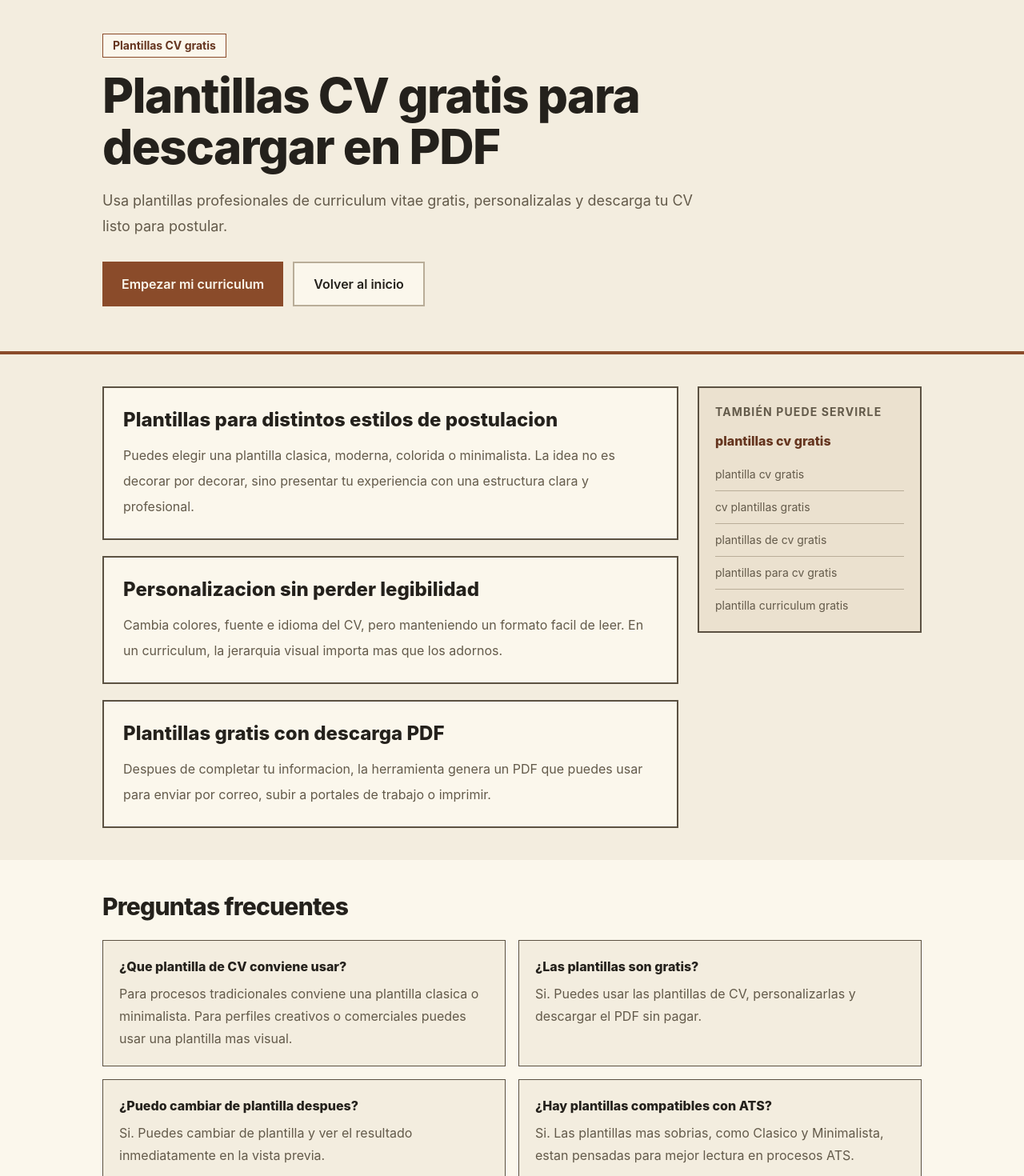
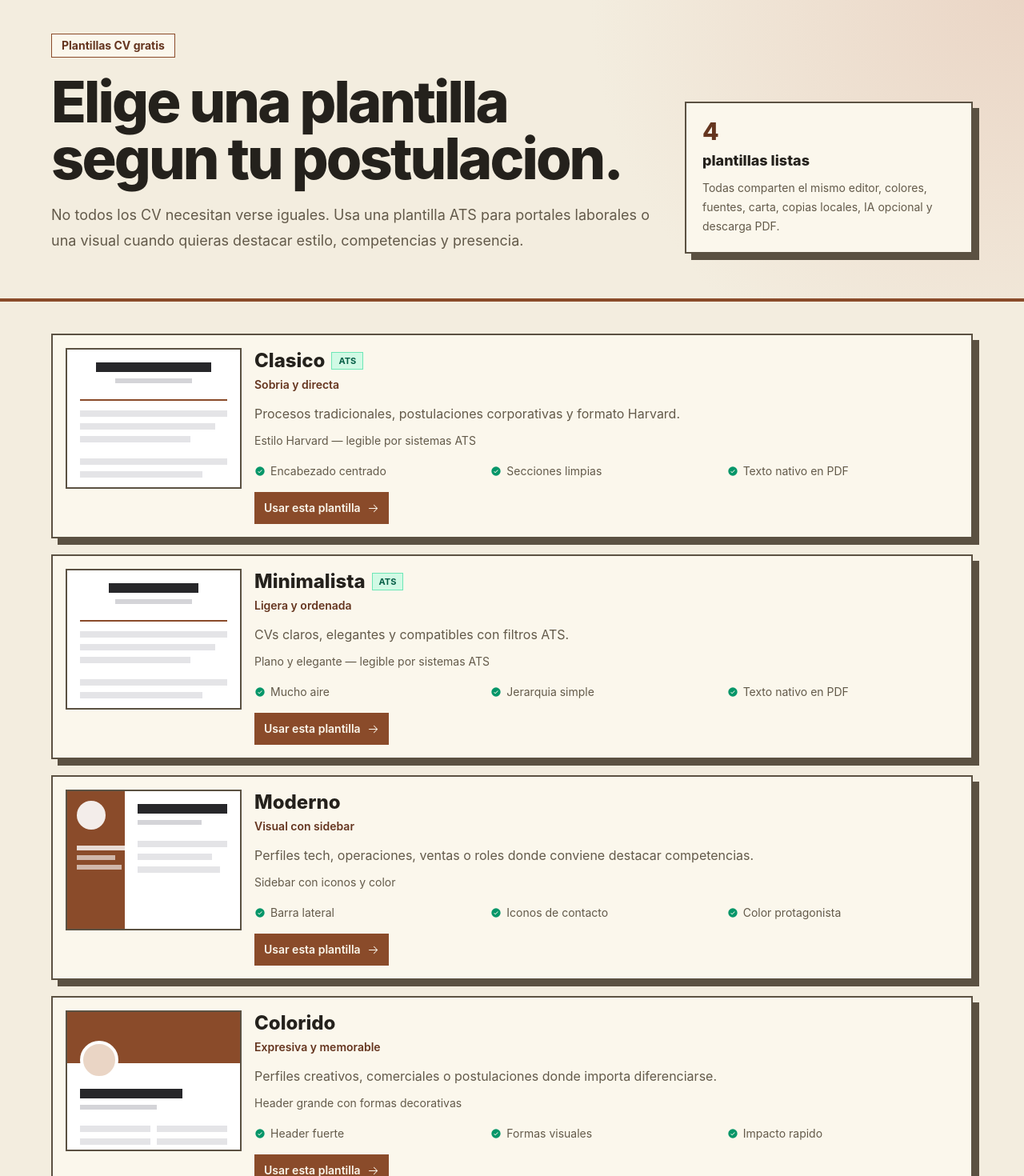
Before and after one commit to BrunoAlpezdev/curriculum-gratis-release, a Next.js app: page /plantillas-cv-gratis in a window 1280 px wide. Shown: the part 80-1550 px from the top of the page at 80% size. Built offline with nearby package versions, Linux system fonts and the light colour scheme.

Commit message:
Improve templates page

```diff
--- a/src/app/page.tsx
+++ b/src/app/page.tsx
@@ -16,6 +16,7 @@ import { MarketingValueCard } from "@/components/molecules/MarketingValueCard"
 import { SiteFooter } from "@/components/molecules/SiteFooter"
 import { SiteHeader } from "@/components/molecules/SiteHeader"
 import { cn } from "@/components/ui/cn"
+import { AplicarPlantillaUrl } from "@/editor/AplicarPlantillaUrl"
 import { Editor } from "@/editor/Editor"
 
 const JSON_LD = {
@@ -359,6 +360,7 @@ export default function Home() {
           </Surface>
 
           <section id="editor" className="scroll-mt-0" aria-label="Editor de curriculum vitae gratis">
+            <AplicarPlantillaUrl />
             <Editor />
           </section>
         </Surface>
--- a/src/app/plantillas-cv-gratis/page.tsx
+++ b/src/app/plantillas-cv-gratis/page.tsx
@@ -1,5 +1,15 @@
 import type { Metadata } from "next"
-import { SeoPage, type SeoPageContent } from "@/app/seo-pages"
+import Link from "next/link"
+import { ArrowRightIcon } from "@phosphor-icons/react/dist/ssr"
+import { Badge } from "@/components/atoms/Badge"
+import { buttonVariants } from "@/components/atoms/Button"
+import { Surface } from "@/components/atoms/Surface"
+import { Text } from "@/components/atoms/Text"
+import { SiteFooter } from "@/components/molecules/SiteFooter"
+import { SiteHeader } from "@/components/molecules/SiteHeader"
+import { TemplateOptionCard } from "@/components/molecules/TemplateOptionCard"
+import { cn } from "@/components/ui/cn"
+import { PLANTILLAS } from "@/lib/constantes"
 
 export const metadata: Metadata = {
   title: "Plantillas CV Gratis | Formatos Profesionales en PDF",
@@ -8,53 +18,115 @@ export const metadata: Metadata = {
   alternates: { canonical: "/plantillas-cv-gratis" },
 }
 
-const content: SeoPageContent = {
-  eyebrow: "Plantillas CV gratis",
-  title: "Plantillas CV gratis para descargar en PDF",
-  description:
-    "Usa plantillas profesionales de curriculum vitae gratis, personalizalas y descarga tu CV listo para postular.",
-  primaryKeyword: "plantillas cv gratis",
-  relatedKeywords: [
-    "plantilla cv gratis",
-    "cv plantillas gratis",
-    "plantillas de cv gratis",
-    "plantillas para cv gratis",
-    "plantilla curriculum gratis",
-  ],
-  sections: [
+const FAQ_JSON_LD = {
+  "@context": "https://schema.org",
+  "@type": "FAQPage",
+  mainEntity: [
     {
-      title: "Plantillas para distintos estilos de postulacion",
-      body: "Puedes elegir una plantilla clasica, moderna, colorida o minimalista. La idea no es decorar por decorar, sino presentar tu experiencia con una estructura clara y profesional.",
+      "@type": "Question",
+      name: "¿Que plantilla de CV conviene usar?",
+      acceptedAnswer: {
+        "@type": "Answer",
+        text: "Para procesos tradicionales conviene una plantilla clasica o minimalista. Para perfiles creativos, comerciales o roles donde conviene destacar competencias, puedes usar una plantilla mas visual.",
+      },
     },
     {
-      title: "Personalizacion sin perder legibilidad",
-      body: "Cambia colores, fuente e idioma del CV, pero manteniendo un formato facil de leer. En un curriculum, la jerarquia visual importa mas que los adornos.",
+      "@type": "Question",
+      name: "¿Las plantillas son gratis?",
+      acceptedAnswer: {
+        "@type": "Answer",
+        text: "Si. Puedes usar las plantillas de CV, personalizarlas y descargar el PDF sin pagar.",
+      },
     },
     {
-      title: "Plantillas gratis con descarga PDF",
-      body: "Despues de completar tu informacion, la herramienta genera un PDF que puedes usar para enviar por correo, subir a portales de trabajo o imprimir.",
-    },
-  ],
-  faq: [
-    {
-      question: "¿Que plantilla de CV conviene usar?",
-      answer: "Para procesos tradicionales conviene una plantilla clasica o minimalista. Para perfiles creativos o comerciales puedes usar una plantilla mas visual.",
+      "@type": "Question",
+      name: "¿Puedo cambiar de plantilla despues?",
+      acceptedAnswer: {
+        "@type": "Answer",
+        text: "Si. Puedes cambiar de plantilla y ver el resultado inmediatamente en la vista previa.",
+      },
     },
     {
-      question: "¿Las plantillas son gratis?",
-      answer: "Si. Puedes usar las plantillas de CV, personalizarlas y descargar el PDF sin pagar.",
-    },
-    {
-      question: "¿Puedo cambiar de plantilla despues?",
-      answer: "Si. Puedes cambiar de plantilla y ver el resultado inmediatamente en la vista previa.",
-    },
-    {
-      question: "¿Hay plantillas compatibles con ATS?",
-      answer: "Si. Las plantillas mas sobrias, como Clasico y Minimalista, estan pensadas para mejor lectura en procesos ATS.",
+      "@type": "Question",
+      name: "¿Hay plantillas compatibles con ATS?",
+      acceptedAnswer: {
+        "@type": "Answer",
+        text: "Si. Las plantillas Clasico y Minimalista estan pensadas para mejor lectura en procesos ATS.",
+      },
     },
   ],
 }
 
 export default function PlantillasCvGratisPage() {
-  return <SeoPage content={content} />
+  return (
+    <Surface variant="page" className="min-h-screen">
+      <script
+        type="application/ld+json"
+        dangerouslySetInnerHTML={{ __html: JSON.stringify(FAQ_JSON_LD) }}
+      />
+      <SiteHeader />
+      <Surface as="main" variant="page">
+        <Surface as="section" variant="hero" className="px-4 py-10 md:px-6 md:py-14">
+          <div className="mx-auto max-w-6xl">
+            <Badge variant="accent" size="md" className="mb-5">
+              Plantillas CV gratis
+            </Badge>
+            <div className="grid gap-6 lg:grid-cols-[1fr_360px] lg:items-end">
+              <div>
+                <Text as="h1" variant="heroDisplay" className="max-w-4xl">
+                  Elige una plantilla segun tu postulacion.
+                </Text>
+                <Text variant="bodyLarge" className="mt-5 max-w-3xl">
+                  No todos los CV necesitan verse iguales. Usa una plantilla ATS para portales laborales o una visual cuando quieras destacar estilo, competencias y presencia.
+                </Text>
+              </div>
+              <Surface variant="heroCard" className="p-5">
+                <Text as="p" variant="metric">
+                  4
+                </Text>
+                <Text as="h2" variant="strong" className="mt-2 text-lg font-extrabold">
+                  plantillas listas
+                </Text>
+                <Text variant="small" className="mt-2 leading-6">
+                  Todas comparten el mismo editor, colores, fuentes, carta, copias locales, IA opcional y descarga PDF.
+                </Text>
+              </Surface>
+            </div>
+          </div>
+        </Surface>
+
+        <section className="px-4 py-10 md:px-6" aria-label="Selector de plantillas CV">
+          <div className="mx-auto flex max-w-6xl flex-col gap-5">
+            {PLANTILLAS.map((plantilla) => (
+              <TemplateOptionCard
+                key={plantilla.valor}
+                id={plantilla.valor}
+                nombre={plantilla.etiqueta}
+                descripcion={plantilla.descripcion}
+                ats={plantilla.ats}
+              />
+            ))}
+          </div>
+        </section>
+
+        <Surface as="section" variant="strip" className="px-4 py-10 md:px-6">
+          <div className="mx-auto grid max-w-6xl gap-5 md:grid-cols-[1fr_auto] md:items-center">
+            <div>
+              <Text as="h2" variant="sectionTitle" className="md:text-3xl">
+                ¿No sabes cual elegir?
+              </Text>
+              <Text className="mt-3 max-w-2xl">
+                Si postulas por portales masivos, parte con Clasico o Minimalista. Si enviaras el CV directo a una persona, Moderno o Colorido pueden ayudarte a diferenciarte.
+              </Text>
+            </div>
+            <Link href="/#editor" className={cn(buttonVariants({ variant: "secondary", size: "lg" }), "min-h-14 border-2") }>
+              Empezar sin elegir
+              <ArrowRightIcon size={16} />
+            </Link>
+          </div>
+        </Surface>
+      </Surface>
+      <SiteFooter />
+    </Surface>
+  )
 }
--- /dev/null
+++ b/src/components/molecules/TemplateOptionCard.tsx
@@ -0,0 +1,156 @@
+import Link from "next/link"
+import { ArrowRightIcon, CheckCircleIcon } from "@phosphor-icons/react/dist/ssr"
+import { Badge } from "@/components/atoms/Badge"
+import { buttonVariants } from "@/components/atoms/Button"
+import { Surface } from "@/components/atoms/Surface"
+import { Text } from "@/components/atoms/Text"
+import { cn } from "@/components/ui/cn"
+import type { PlantillaId } from "@/types"
+
+const TEMPLATE_DETAILS: Record<
+  PlantillaId,
+  {
+    uso: string
+    tono: string
+    lineas: string[]
+    preview: "classic" | "minimal" | "modern" | "color"
+  }
+> = {
+  clasico: {
+    uso: "Procesos tradicionales, postulaciones corporativas y formato Harvard.",
+    tono: "Sobria y directa",
+    lineas: ["Encabezado centrado", "Secciones limpias", "Texto nativo en PDF"],
+    preview: "classic",
+  },
+  minimalista: {
+    uso: "CVs claros, elegantes y compatibles con filtros ATS.",
+    tono: "Ligera y ordenada",
+    lineas: ["Mucho aire", "Jerarquia simple", "Texto nativo en PDF"],
+    preview: "minimal",
+  },
+  moderno: {
+    uso: "Perfiles tech, operaciones, ventas o roles donde conviene destacar competencias.",
+    tono: "Visual con sidebar",
+    lineas: ["Barra lateral", "Iconos de contacto", "Color protagonista"],
+    preview: "modern",
+  },
+  colorido: {
+    uso: "Perfiles creativos, comerciales o postulaciones donde importa diferenciarse.",
+    tono: "Expresiva y memorable",
+    lineas: ["Header fuerte", "Formas visuales", "Impacto rapido"],
+    preview: "color",
+  },
+}
+
+function TemplatePreview({ variant }: { variant: "classic" | "minimal" | "modern" | "color" }) {
+  if (variant === "modern") {
+    return (
+      <div className="flex h-44 overflow-hidden border-2 border-border-strong bg-white">
+        <div className="w-1/3 bg-action-primary p-3">
+          <div className="h-9 w-9 rounded-full bg-white/90" />
+          <div className="mt-5 space-y-1.5">
+            <div className="h-1.5 w-16 bg-white/80" />
+            <div className="h-1.5 w-12 bg-white/60" />
+            <div className="h-1.5 w-14 bg-white/60" />
+          </div>
+        </div>
+        <div className="flex-1 p-4">
+          <div className="h-3 w-28 bg-zinc-800" />
+          <div className="mt-2 h-1.5 w-20 bg-zinc-300" />
+          <div className="mt-5 space-y-2">
+            <div className="h-2 w-full bg-zinc-200" />
+            <div className="h-2 w-10/12 bg-zinc-200" />
+            <div className="h-2 w-11/12 bg-zinc-200" />
+          </div>
+        </div>
+      </div>
+    )
+  }
+
+  if (variant === "color") {
+    return (
+      <div className="h-44 overflow-hidden border-2 border-border-strong bg-white p-4">
+        <div className="-mx-4 -mt-4 h-16 bg-action-primary" />
+        <div className="relative -mt-7 h-12 w-12 rounded-full border-4 border-white bg-action-soft" />
+        <div className="mt-3 h-3 w-32 bg-zinc-800" />
+        <div className="mt-2 h-1.5 w-24 bg-zinc-300" />
+        <div className="mt-5 grid grid-cols-2 gap-2">
+          <div className="h-2 bg-zinc-200" />
+          <div className="h-2 bg-zinc-200" />
+          <div className="h-2 bg-zinc-200" />
+          <div className="h-2 bg-zinc-200" />
+        </div>
+      </div>
+    )
+  }
+
+  return (
+    <div className="h-44 border-2 border-border-strong bg-white p-4">
+      <div className={cn("mx-auto h-3 bg-zinc-800", variant === "classic" ? "w-36" : "w-28")} />
+      <div className="mx-auto mt-2 h-1.5 w-24 bg-zinc-300" />
+      <div className="mt-5 border-t-2 border-action-primary pt-3" />
+      <div className="space-y-2">
+        <div className="h-2 w-full bg-zinc-200" />
+        <div className="h-2 w-11/12 bg-zinc-200" />
+        <div className="h-2 w-9/12 bg-zinc-200" />
+      </div>
+      <div className="mt-5 space-y-2">
+        <div className="h-2 w-full bg-zinc-200" />
+        <div className="h-2 w-10/12 bg-zinc-200" />
+      </div>
+    </div>
+  )
+}
+
+interface TemplateOptionCardProps {
+  id: PlantillaId
+  nombre: string
+  descripcion: string
+  ats: boolean
+}
+
+export function TemplateOptionCard({ id, nombre, descripcion, ats }: TemplateOptionCardProps) {
+  const details = TEMPLATE_DETAILS[id]
+
+  return (
+    <Surface as="article" variant="heroCard" className="grid gap-4 p-4 md:grid-cols-[220px_1fr]">
+      <TemplatePreview variant={details.preview} />
+      <div className="flex flex-col gap-4">
+        <div>
+          <div className="flex flex-wrap items-center gap-2">
+            <Text as="h2" variant="panelTitle" className="text-2xl">
+              {nombre}
+            </Text>
+            {ats && <Badge variant="success">ATS</Badge>}
+          </div>
+          <Text variant="small" className="mt-1 font-semibold text-action-strong">
+            {details.tono}
+          </Text>
+          <Text className="mt-3 leading-7">
+            {details.uso}
+          </Text>
+          <Text variant="small" className="mt-2 leading-6">
+            {descripcion}
+          </Text>
+        </div>
+
+        <ul className="grid gap-1.5 text-sm text-text-muted sm:grid-cols-3">
+          {details.lineas.map((item) => (
+            <li key={item} className="flex items-center gap-1.5">
+              <CheckCircleIcon size={14} weight="fill" className="shrink-0 text-success" />
+              {item}
+            </li>
+          ))}
+        </ul>
+
+        <Link
+          href={`/?plantilla=${id}#editor`}
+          className={cn(buttonVariants({ variant: "primary", size: "sm" }), "mt-auto w-fit min-h-10")}
+        >
+          Usar esta plantilla
+          <ArrowRightIcon size={15} />
+        </Link>
+      </div>
+    </Surface>
+  )
+}
--- /dev/null
+++ b/src/editor/AplicarPlantillaUrl.tsx
@@ -0,0 +1,25 @@
+"use client"
+
+import { useEffect, useRef } from "react"
+import { PLANTILLAS } from "@/lib/constantes"
+import { useCurriculumStore } from "@/lib/store"
+import type { PlantillaId } from "@/types"
+
+const PLANTILLAS_VALIDAS = new Set<PlantillaId>(PLANTILLAS.map((p) => p.valor))
+
+export function AplicarPlantillaUrl() {
+  const aplicadaRef = useRef<string | null>(null)
+  const setPersonalizacion = useCurriculumStore((s) => s.setPersonalizacion)
+
+  useEffect(() => {
+    const params = new URLSearchParams(window.location.search)
+    const plantilla = params.get("plantilla")
+    if (!plantilla || aplicadaRef.current === plantilla) return
+    if (!PLANTILLAS_VALIDAS.has(plantilla as PlantillaId)) return
+
+    aplicadaRef.current = plantilla
+    setPersonalizacion({ plantilla: plantilla as PlantillaId })
+  }, [setPersonalizacion])
+
+  return null
+}
```
Also changed, not shown: 1 other file (tests, documents, lock files or other folders).
